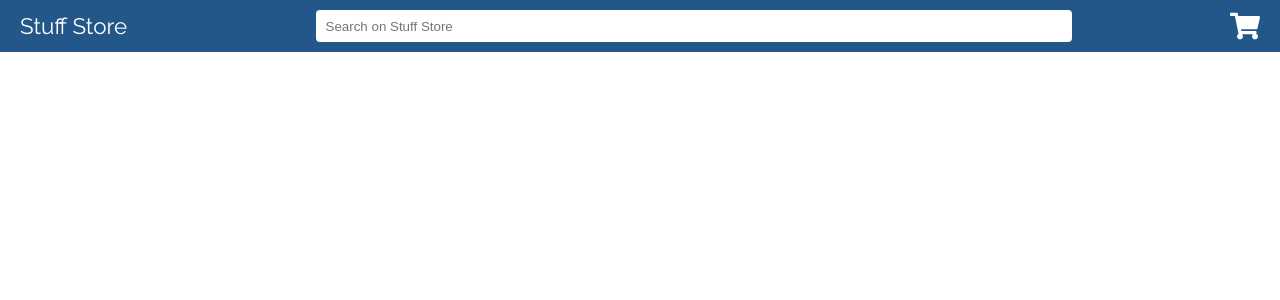
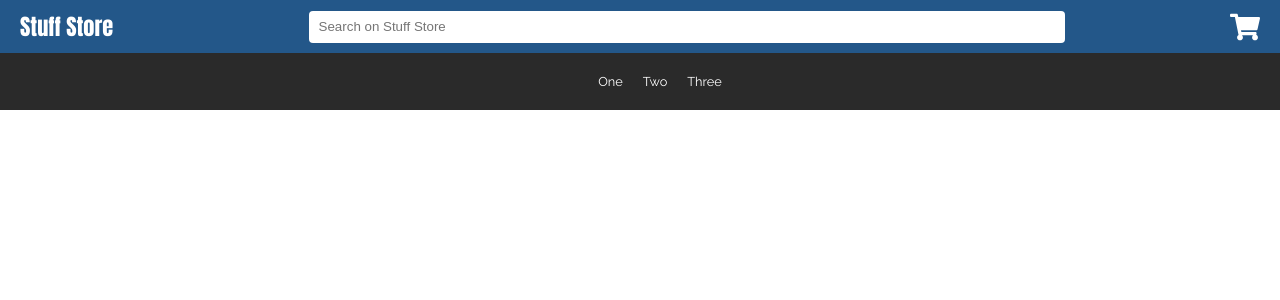
Before and after one commit to TheCoderSingh/stuff-store, a Next.js app: page / in a window 1280 px wide. Shown: the top 300 px of the page. Built offline with nearby package versions, Linux system fonts and the light colour scheme.

Commit message:
Add suggestions

```diff
--- a/components/Header.jsx
+++ b/components/Header.jsx
@@ -1,12 +1,65 @@
+import axios from "axios";
 import Link from "next/link";
+import { useEffect, useState } from "react";
 import { FaShoppingCart } from "react-icons/fa";
 
-const Header = () => (
-  <div className="header">
-    <Link href="/">Stuff Store</Link>
-    <input placeholder="Search on Stuff Store" />
-    <FaShoppingCart size={30} />
-  </div>
-);
+const Header = () => {
+  const [searchTerm, setSearchTerm] = useState([]);
+  const [suggestions, setSuggestions] = useState([]);
+
+  useEffect(() => {
+    setSuggestions([]);
+  }, [searchTerm]);
+
+  const handleKeyUp = async (e) => {
+    // Check if enter key is pressed
+    if (e.which === 13) {
+      await axios
+        .get("https://asos2.p.rapidapi.com/v2/auto-complete", {
+          headers: {
+            "X-RapidAPI-Key": process.env.NEXT_PUBLIC_API_KEY,
+            "X-RapidAPI-Host": "asos2.p.rapidapi.com",
+          },
+          params: {
+            q: searchTerm,
+            store: "US",
+            country: "CA",
+            currency: "CAD",
+            sizeSchema: "CA",
+            lang: "en-CA",
+          },
+        })
+        .then((response) => {
+          response.data.suggestionGroups.map((group) =>
+            group.suggestions.map((suggestion) =>
+              setSuggestions((prevSuggestions) => [
+                ...prevSuggestions,
+                suggestion.searchTerm,
+              ])
+            )
+          );
+        })
+        .catch((error) => {
+          console.log(error);
+        });
+    }
+  };
+
+  const handleChange = (e) => {
+    setSearchTerm(e.target.value);
+  };
+
+  return (
+    <div className="header">
+      <Link href="/">Stuff Store</Link>
+      <input
+        placeholder="Search on Stuff Store"
+        onKeyUp={handleKeyUp}
+        onChange={handleChange}
+      />
+      <FaShoppingCart size={30} />
+    </div>
+  );
+};
 
 export default Header;
--- /dev/null
+++ b/components/Suggestions.jsx
@@ -0,0 +1,11 @@
+const Suggestions = () => (
+  <div className="suggestions">
+    <ul>
+      <li>One</li>
+      <li>Two</li>
+      <li>Three</li>
+    </ul>
+  </div>
+);
+
+export default Suggestions;
--- a/components/index.js
+++ b/components/index.js
@@ -1,2 +1,3 @@
 export { default as Header } from "./Header";
 export { default as Footer } from "./Footer";
+export { default as Suggestions } from "./Suggestions";
--- a/package.json
+++ b/package.json
@@ -10,6 +10,7 @@
     "format": "prettier \"./**/*.{js,jsx,html,json,css}\" --write"
   },
   "dependencies": {
+    "axios": "^0.27.2",
     "next": "12.2.5",
     "react": "18.2.0",
     "react-dom": "18.2.0",
--- a/pages/index.js
+++ b/pages/index.js
@@ -1,5 +1,5 @@
 import Head from "next/head";
-import { Header } from "../components";
+import { Header, Suggestions } from "../components";
 
 const Home = () => (
   <div>
@@ -12,6 +12,10 @@ const Home = () => (
     <header>
       <Header />
     </header>
+
+    <main>
+      <Suggestions />
+    </main>
   </div>
 );
 
--- a/styles/globals.css
+++ b/styles/globals.css
@@ -2,6 +2,7 @@
 
 body {
   margin: 0;
+  font-family: "Raleway", sans-serif;
 }
 
 .header {
@@ -15,8 +16,7 @@ body {
 .header a {
   text-decoration: none;
   color: #fff;
-  font-family: monospace;
-  font-family: "Raleway", sans-serif;
+  font-family: Impact, Haettenschweiler, "Arial Narrow Bold", sans-serif;
   font-size: 1.4em;
 }
 
@@ -31,6 +31,26 @@ body {
 
 .header svg {
   color: #fff;
+}
+
+.suggestions {
+  background-color: #2a2a2a;
+  padding: 5px 15px;
+  display: flex;
+  align-items: center;
+  justify-content: center;
+}
+
+.suggestions ul {
+  list-style: none;
+  display: flex;
+  align-items: center;
+  gap: 20px;
+}
+
+.suggestions ul li {
+  color: #fff;
+  font-size: 0.8em;
 }
 
 @media only screen and (max-width: 700px) {
```
Also changed, not shown: 2 other files (tests, documents, lock files or other folders).
